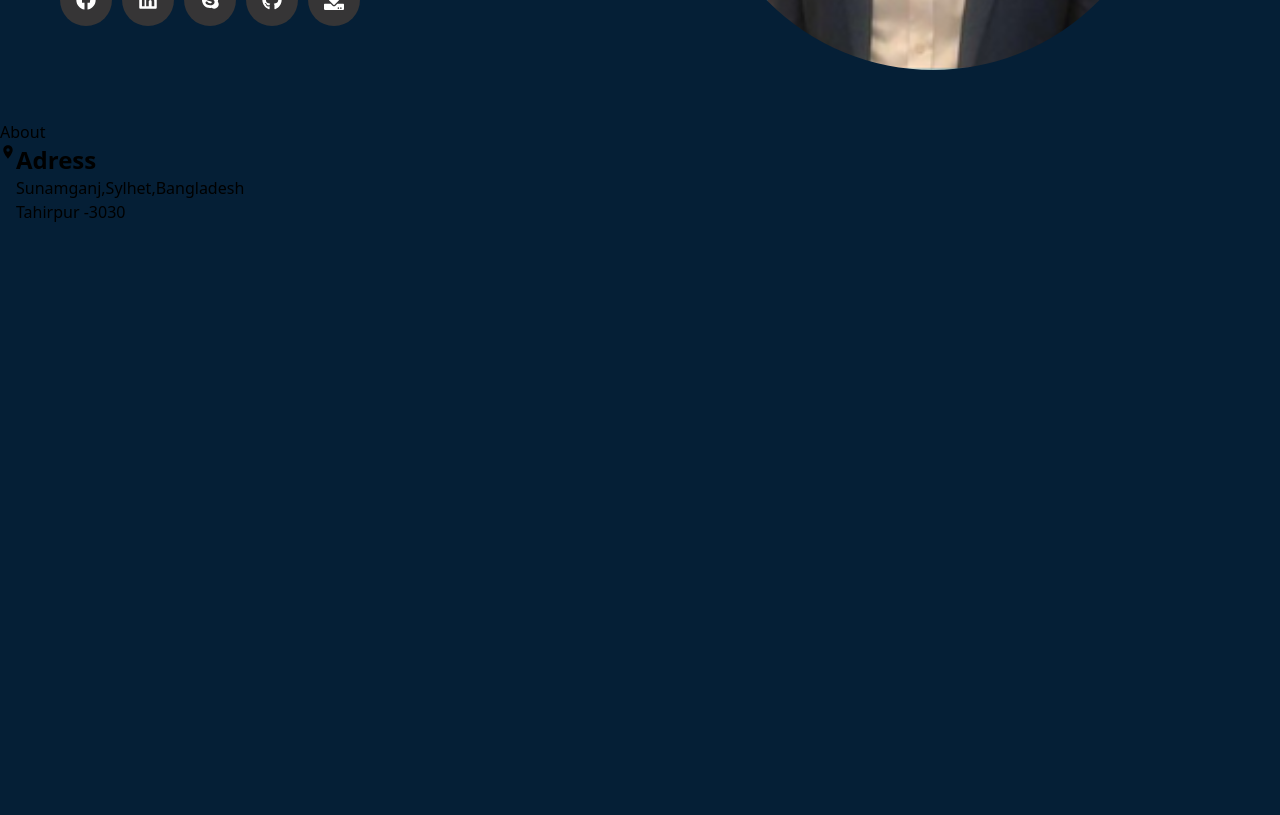
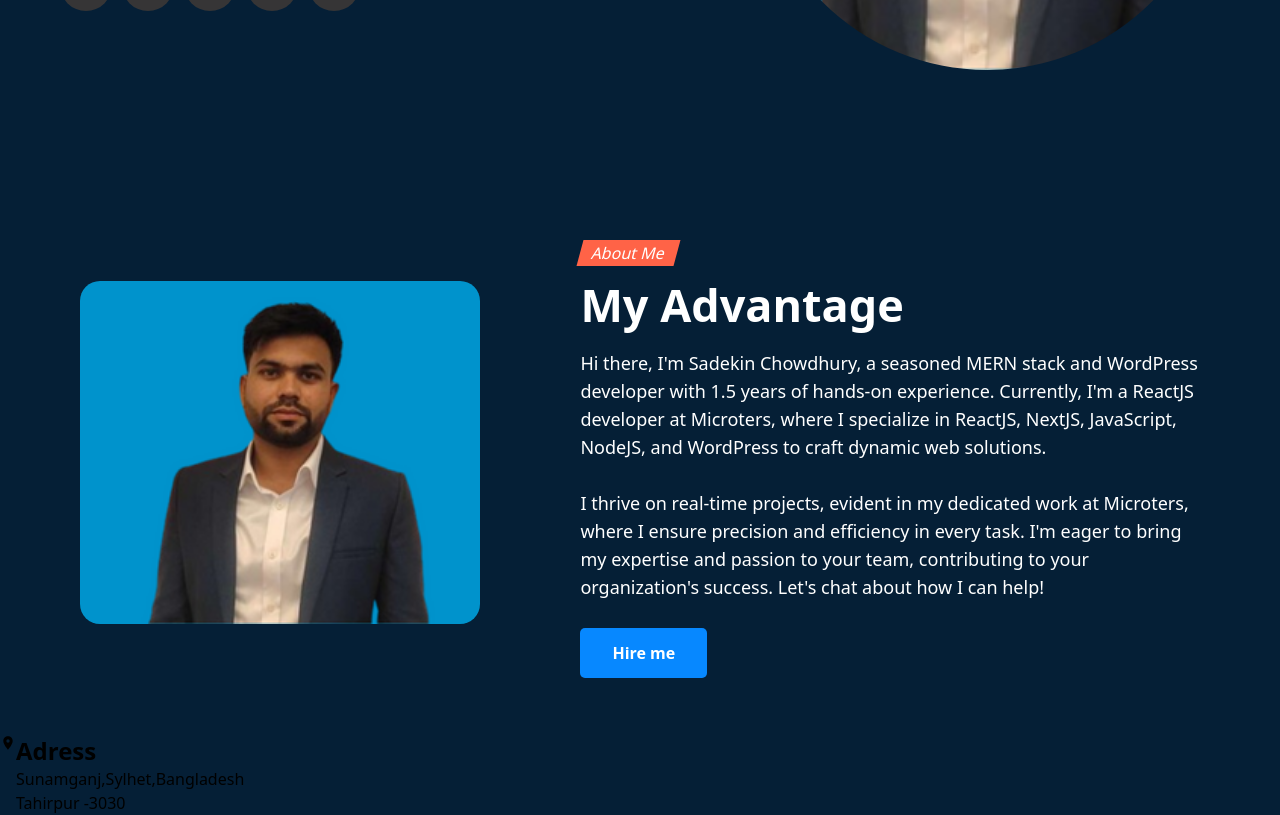
Before and after one commit to Sadekinchowdhury/Sadekin-Portfolio, a React (Vite) app: page / in a window 1280 px wide. Shown: the part 600-1415 px from the top of the page. Before the commit the page ends 824 px from the top, so only its background shows below. Built offline with nearby package versions, Linux system fonts and the light colour scheme.

Commit message:
about-us

```diff
--- a/src/About/About.jsx
+++ b/src/About/About.jsx
@@ -1,5 +1,34 @@
 import React from "react";
+import "./about.css";
 
 export const About = () => {
-  return <div>About</div>;
+  return (
+    <div className="about-me">
+      <div className="about-container">
+        <div className="about-img">
+          <img src="../../public/image/ruml.png" />
+        </div>
+        <div className="about-content">
+          <span>About Me</span>
+          <h2>My Advantage</h2>
+          <p>
+            Hi there, I'm Sadekin Chowdhury, a seasoned MERN stack and WordPress
+            developer with 1.5 years of hands-on experience. Currently, I'm a
+            ReactJS developer at Microters, where I specialize in ReactJS,
+            NextJS, JavaScript, NodeJS, and WordPress to craft dynamic web
+            solutions.
+            <br />
+           <br />
+            I thrive on real-time projects, evident in my dedicated
+            work at Microters, where I ensure precision and efficiency in every
+            task. I'm eager to bring my expertise and passion to your team,
+            contributing to your organization's success. Let's chat about how I
+            can help!
+          </p>
+          <button><a href="">Hire me</a></button>
+
+        </div>
+      </div>
+    </div>
+  );
 };
--- /dev/null
+++ b/src/About/about.css
@@ -0,0 +1,73 @@
+.about-me {
+  max-width: 1200px;
+  margin: 0 auto;
+  padding: 100px 20px 50px;
+}
+.about-container {
+  display: flex;
+  align-items: center;
+  gap: 60px;
+}
+.about-img {
+  flex-basis: 40%;
+  position: relative;
+  padding: 20px;
+}
+.about-img img {
+  max-width: 400px;
+  max-height: 400px;
+  margin: 0 auto;
+  display: block;
+  width: 100%;
+  object-fit: cover;
+  border-radius: 20px;
+}
+
+.about-img::before {
+  content: "";
+  display: block;
+
+  padding-right: 20px;
+  width: 100%;
+  height: 100%;
+  position: absolute;
+  left: 0;
+}
+.about-content {
+  flex-basis: 60%;
+  padding: 20px;
+}
+.about-content span {
+  font-size: 16px;
+  line-height: 18px;
+  background-color: tomato;
+  padding: 4px 12px;
+  transform: skewX(-15deg);
+  display: inline-block;
+  color: white;
+  margin-bottom: 15px;
+}
+.about-content h2 {
+  font-size: 45px;
+  line-height: 48px;
+  font-weight: 600;
+  margin-bottom: 20px;
+  color: white;
+}
+.about-content p {
+  font-size: 18px;
+  line-height: 28px;
+  font-weight: 400;
+  margin-bottom: 40px;
+  color: white;
+}
+.about-content button a {
+  font-size: 16px;
+  line-height: 16px;
+  font-weight: bold;
+  padding: 14px 32px;
+  border-radius: 5px;
+  border: 1px transparent;
+  color: white;
+  background-color: #0788ff;
+}
--- a/src/Banner/Banner.css
+++ b/src/Banner/Banner.css
@@ -7,15 +7,13 @@ body {
   margin: 0 auto;
   display: flex;
   justify-content: center;
-  gap: 10px;
+  gap: 60px;
   flex-direction: row;
   align-items: center;
   padding: 100px 20px 50px;
   position: relative;
 }
-.banner-content {
-  flex-basis: 50%;
-}
+
 .social-media span {
   font-size: 20px;
   line-height: 20px;
@@ -51,7 +49,7 @@ body {
 .banner-content h2 {
   color: white;
   font-size: 64px;
-  font-weight: 900;
+  font-weight: 800;
   line-height: 70px;
   margin: 0;
   text-transform: uppercase;
@@ -66,14 +64,6 @@ body {
   color: #0788ff;
   transition: all 3s;
   margin-bottom: 25px;
-}
-.content {
-  width: 100%;
-}
-.banner-content {
-  display: flex;
-  justify-content: center;
-  align-items: center;
 }
 .social-media {
   display: flex;
@@ -130,7 +120,6 @@ body {
   position: relative;
   z-index: 1;
 }
-
 .inner-image-container > img:first-child {
   max-width: 466px;
   min-height: 466px;
@@ -158,7 +147,6 @@ body {
   object-fit: cover;
   transition: all 0.3s;
 }
-
 .img-object-1:nth-child(2) img {
   left: auto;
   right: 0;
--- a/src/Banner/Banner.jsx
+++ b/src/Banner/Banner.jsx
@@ -20,7 +20,7 @@ export const Banner = () => {
         <div className="content">
           <div className="typing-animation">
             <span>
-              <p>Welcome to my World</p>
+              <p>SadekinSolutions</p>
             </span>
             <h2>Hi, I am Sadekin</h2>
             <div className="developr-rol">
@@ -39,9 +39,7 @@ export const Banner = () => {
               />
             </div>
             <p>
-              Hard work fuels the code, turning challenges into triumphs. In the
-              realm of ReactJS, dedication is the secret sauce for exceptional
-              development
+            Embrace the challenges, for they mold your strength. With perseverance and passion, conquer every length
             </p>
           </div>
           <div className="social">
--- /dev/null
+++ b/src/Button/Button.css
@@ -0,0 +1,54 @@
+button {
+  position: relative;
+  overflow: hidden;
+}
+button a {
+  padding: 8px 16px;
+  background-color: rgb(54, 53, 54);
+  border-radius: 7px;
+  transition: all 0.3s;
+  cursor: pointer;
+  position: relative;
+  overflow: hidden;
+  color: white;
+}
+button a:hover {
+  background-color: red;
+}
+button a::after {
+  content: "";
+  width: 200px;
+  background: #0788ff;
+  height: 30px;
+  position: absolute;
+  bottom: -29px;
+  translate: 0 -90px;
+  transition: all 1s;
+  left: 0;
+}
+button a:hover::after {
+  height: 100px;
+  translate: 0 20px;
+  z-index: 0;
+}
+button a:before {
+  content: "";
+  width: 200px;
+  background: #0788ff;
+  height: 30px;
+  position: absolute;
+  bottom: -29px;
+  translate: 0 9px;
+  transition: all 1s;
+  left: 0;
+}
+button a:hover:before {
+  height: 100px;
+  z-index: 0;
+}
+button a svg {
+  width: 20px;
+  height: 20px;
+  position: relative;
+  z-index: 1;
+}
--- /dev/null
+++ b/src/Button/Button.jsx
@@ -0,0 +1,9 @@
+import React from 'react'
+import './Button.css'
+export const Button = () => {
+  return (
+     <><button>
+     <a href="">new button</a>
+  </button></>
+  )
+}
--- a/src/Container/Container.jsx
+++ b/src/Container/Container.jsx
@@ -2,7 +2,7 @@ import React from 'react';
 
 const Container = ({children}) => {
     return (
-        <div className='common-container max-w-[1600px] mx-auto xl:px-20 md:px-10 sm:px-2 px-4'>
+        <div className=''>
             {children}
         </div>
     );
--- a/src/Home/Home.jsx
+++ b/src/Home/Home.jsx
@@ -4,7 +4,7 @@ import { Banner } from '../Banner/Banner'
 
 export const Home = () => {
   return (
-    <div className=''>
+    <div>
       <Banner/>
       <About/>
       </div>
--- a/src/Navbar/Navbar.jsx
+++ b/src/Navbar/Navbar.jsx
@@ -43,7 +43,14 @@ const Navbar = () => {
     {
       name: "Let's Talk",
       URL: "",
-      icon: <><svg xmlns="http://www.w3.org/2000/svg" viewBox="0 0 512 512" width="256" height="256"><path fill="#2196f3" d="M14.1 191.4 186 43c15-13 38.8-2.4 38.8 17.7v78.2C381.6 140.7 506 172.1 506 320.8c0 60-38.7 119.4-81.4 150.5-13.3 9.7-32.3-2.5-27.4-18.2 44.3-141.6-21-179.2-172.5-181.4v85.9c0 20.2-23.7 30.7-38.8 17.7L14.1 226.9c-10.8-9.4-10.8-26.2 0-35.5z" class="color2196f3 svgShape"></path></svg></>,
+      icon: (
+        <>
+          <svg xmlns="http://www.w3.org/2000/svg" viewBox="0 0 512 512" width="256" height="256">
+            <path fill="#2196f3" d="M14.1 191.4 186 43c15-13 38.8-2.4 38.8 17.7v78.2C381.6 140.7 506 172.1 506 320.8c0 60-38.7 119.4-81.4 150.5-13.3 9.7-32.3-2.5-27.4-18.2 44.3-141.6-21-179.2-172.5-181.4v85.9c0 20.2-23.7 30.7-38.8 17.7L14.1 226.9c-10.8-9.4-10.8-26.2 0-35.5z" className="color2196f3 svgShape"></path>
+          </svg>
+        </>
+      ),
+
     },
   ];
 
@@ -54,7 +61,7 @@ const Navbar = () => {
       <div className="navbar-container">
         <div className="logo">
           <a href="#">
-            Sade<span><a href="">K</a></span>
+            Sade<span>k</span>
           </a>
         </div>
         <div className="menu">
--- a/src/icons/icons.jsx
+++ b/src/icons/icons.jsx
@@ -1,5 +1,5 @@
 export const menuBarIcon = <><svg xmlns="http://www.w3.org/2000/svg" width="24px" height="24px" viewBox="0 0 24 24" fill="#fff">
-<path d="M4 6H20M4 12H20M4 18H20" stroke="#fff" stroke-width="2" stroke-linecap="round" stroke-linejoin="round"/>
+<path d="M4 6H20M4 12H20M4 18H20" stroke="#fff" strokeWidth="2"  strokeLinecap="round" strokeLinejoin="round"/>
 </svg></>
 export const menuCrossIcon = <><svg xmlns="http://www.w3.org/2000/svg" xmlns:xlink="http://www.w3.org/1999/xlink" fill="#fff" height="24px" width="24px" version="1.1" id="Capa_1" viewBox="0 0 490 490" xml:space="preserve">
 <polygon points="456.851,0 245,212.564 33.149,0 0.708,32.337 212.669,245.004 0.708,457.678 33.149,490 245,277.443 456.851,490   489.292,457.678 277.331,245.004 489.292,32.337 "/>
--- a/src/index.css
+++ b/src/index.css
@@ -8,4 +8,5 @@ body {
   max-width: 100vw;
   max-height: 100vw;
   background-color: #051f36;
+  overflow: visible;
 }
```
